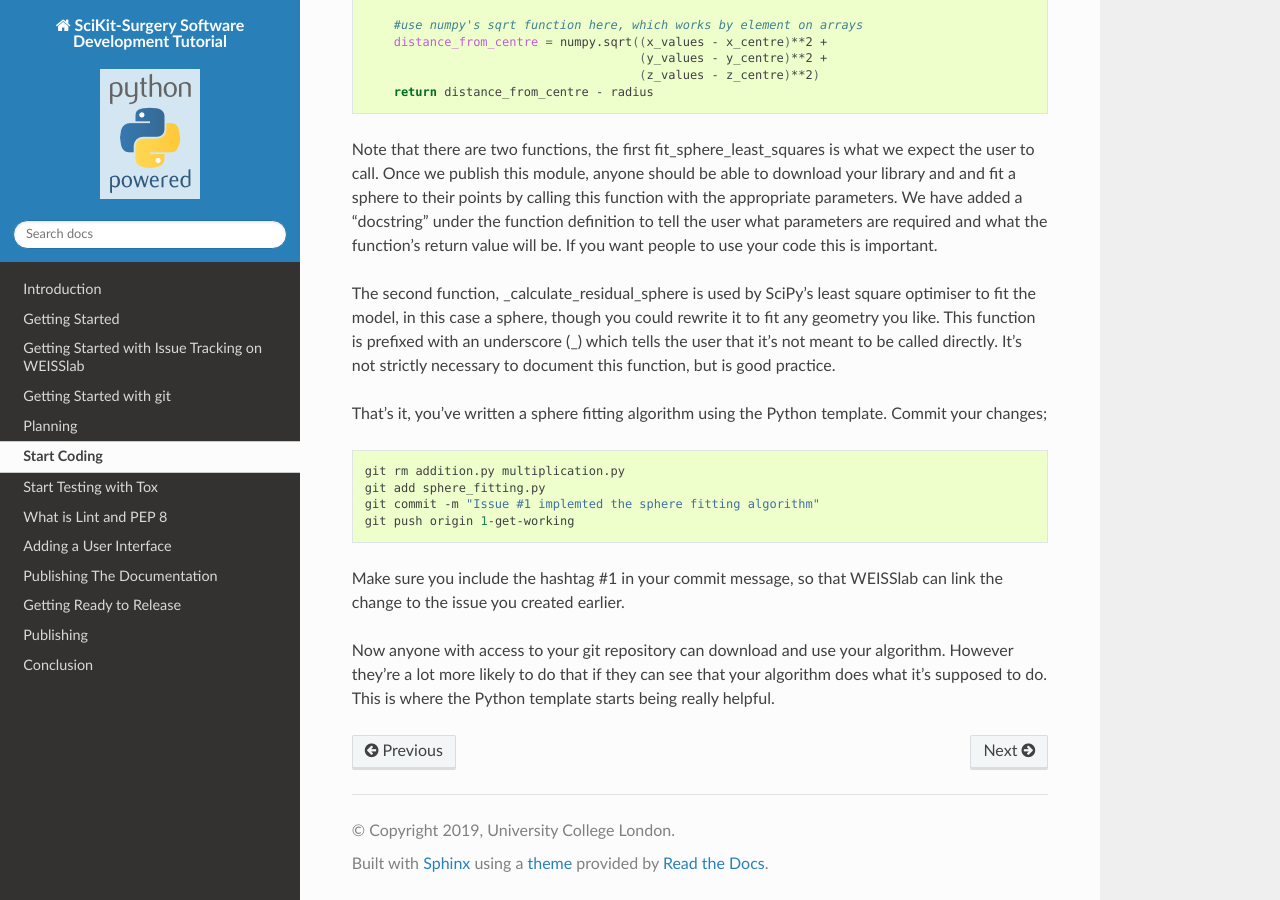
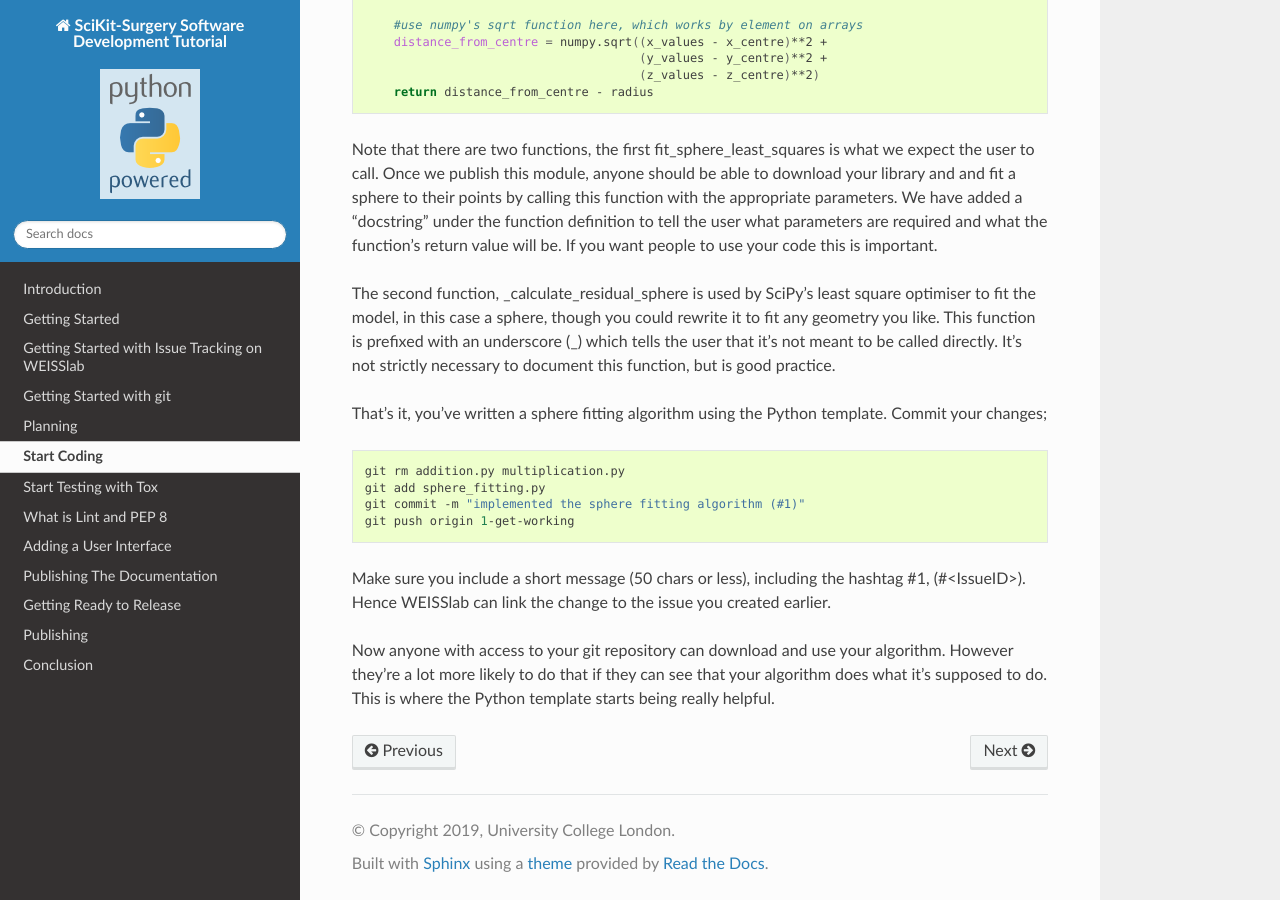
Before and after one commit to SciKit-Surgery/scikit-surgerytutorial02, a Sphinx documentation site: the page built from doc/05_StartCoding.rst, in a window 1280 px wide and 900 px high, scrolled down 1410 px. Built offline with Sphinx 7.4.7 and the Read the Docs theme 2.0.0, drawn with Linux system fonts in a browser that asks for light colours; formulas are drawn with MathJax 3.

Commit message:
adds/updates commit message guidelines (#26)

```diff
--- a/doc/04_Planning.rst
+++ b/doc/04_Planning.rst
@@ -45,7 +45,7 @@ When you've finished editing doc/requirements.rst, don't forget to update it on
 ::
 
   git add doc/requirements.rst
-  git commit -m "Issue #1 added some functional requirements"
+  git commit -m "added some functional requirements (#1)"
 
 .. _`Ten Simple Rules for the Open Development of Scientific Software`: https://journals.plos.org/ploscompbiol/article?id=10.1371/journal.pcbi.1002802
 .. _`software requirements`: http://andtr.com/the-importance-of-software-requirements
--- a/doc/05_StartCoding.rst
+++ b/doc/05_StartCoding.rst
@@ -94,11 +94,11 @@ That's it, you've written a sphere fitting algorithm using the Python template.
 
    git rm addition.py multiplication.py
    git add sphere_fitting.py
-   git commit -m "Issue #1 implemted the sphere fitting algorithm"
+   git commit -m "implemented the sphere fitting algorithm (#1)"
    git push origin 1-get-working
 
-Make sure you include the hashtag #1 in your commit message, so that WEISSlab can link the change to
-the issue you created earlier.
+Make sure you include a short message (50 chars or less), including the hashtag #1, (#<IssueID>).
+Hence WEISSlab can link the change to the issue you created earlier.
 
 Now anyone with access to your git repository can download and use your algorithm. However they're a lot more
 likely to do that if they can see that your algorithm does what it's supposed to do. This is where the Python
--- a/doc/06.1_Linting.rst
+++ b/doc/06.1_Linting.rst
@@ -53,7 +53,7 @@ If not, read the output and fix any remaining errors. Once you have all tests pa
 
    git add tests/test_sksurgeryspherefitting.py
    git add requirments.txt sksurgeryspherefitting/algorithms/sphere_fitting.py tests/pylintrc
-   git commit -m "Issue #1 implemented unit test and fixed style errors"
+   git commit -m "implemented unit test and fixed style errors (#1)"
    git push origin 1-get-working
 
 If you wait a few minutes and visit weisslab, you should be able to see your library commit passing
--- a/doc/07_UserInterface.rst
+++ b/doc/07_UserInterface.rst
@@ -181,7 +181,7 @@ Commit your changes and push to origin
    git add data/CT_level_1.vtp
    git add tests/pylintrc tests/test_sksurgeryspherefitting_demo.py
    git add sksurgeryspherefitting/ui/sk*.py
-   git commit -m "Issue #2 added user interface"
+   git commit -m "added user interface (#2)"
    git push origin  2-implement-ui
 
 
--- a/doc/09_Releaseing.rst
+++ b/doc/09_Releaseing.rst
@@ -89,7 +89,7 @@ Commit and push your changes.
 ::
 
    git add setup.py README.rst
-   git commit -m "Issue #2 updated setup.py and readme"
+   git commit -m "updated setup.py and readme (#2)"
    git checkout master
    git merge --no-ff 2-implement-ui
    git push origin master
```
